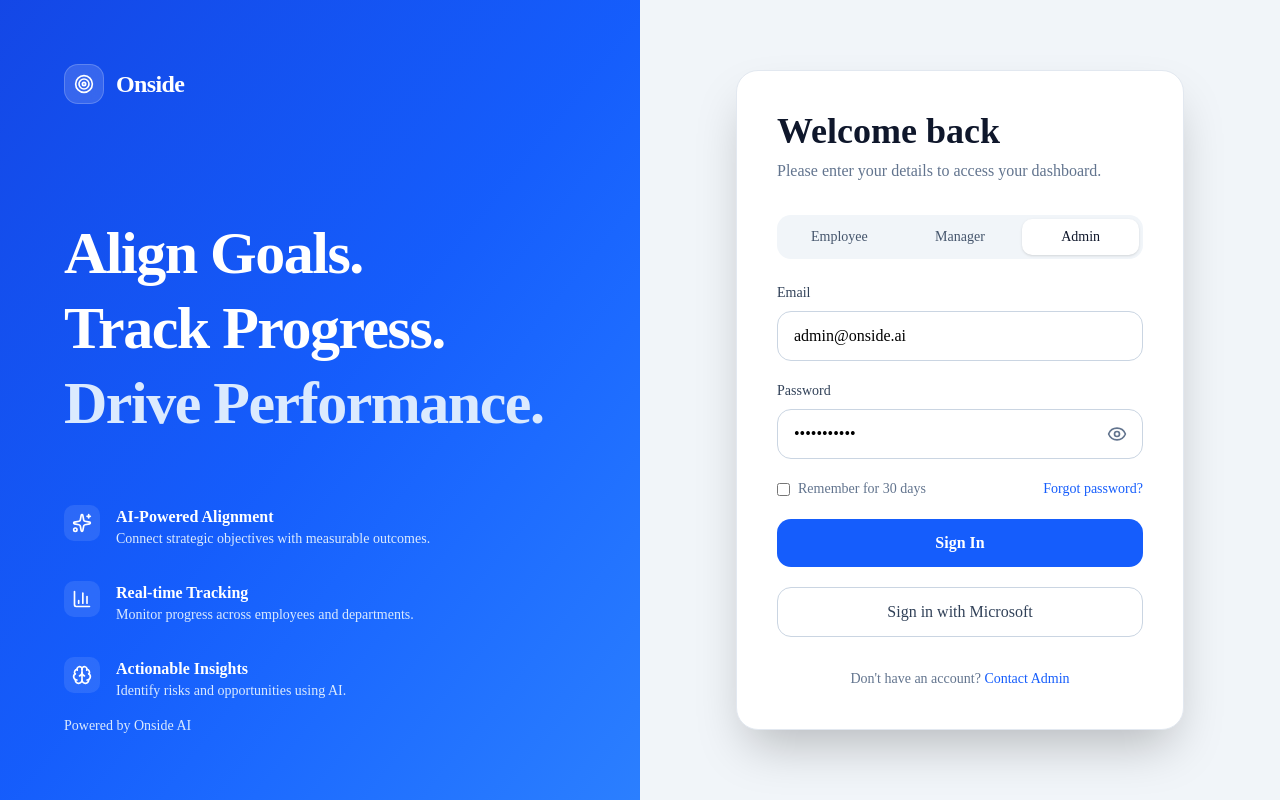
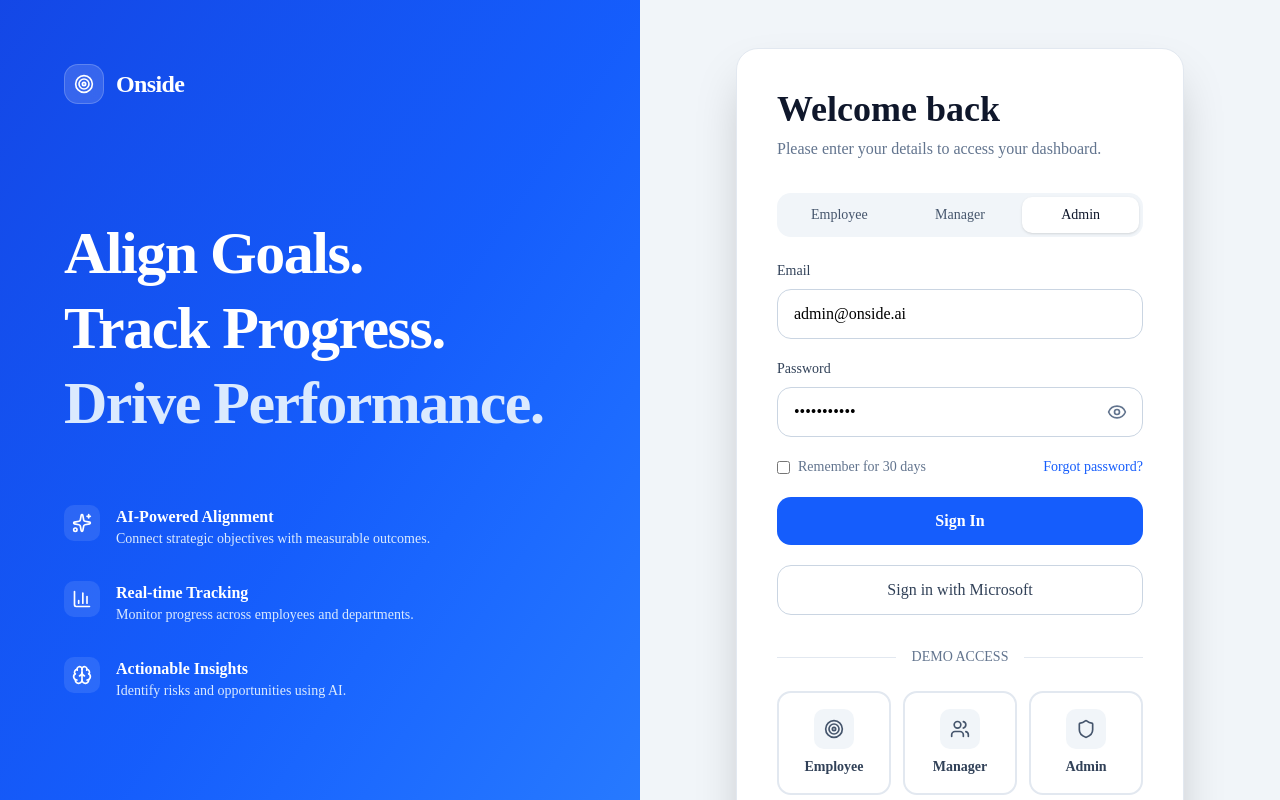
Before and after one commit to AlishaTandon25/Onside, a Next.js app: page /login in a window 1280 px wide. Shown: the top 800 px of the page. Built offline with nearby package versions, Linux system fonts and the light colour scheme.

Commit message:
Add fully functional Demo Access buttons to login page with one-click authentication

```diff
--- a/app/(auth)/login/page.tsx
+++ b/app/(auth)/login/page.tsx
@@ -10,6 +10,8 @@ import {
   Sparkles,
   BarChart3,
   Brain,
+  Users,
+  Shield,
 } from "lucide-react";
 
 type DemoRole = "EMPLOYEE" | "MANAGER" | "ADMIN";
@@ -34,6 +36,7 @@ function LoginContent() {
   const [password, setPassword] = useState("password123");
   const [showPassword, setShowPassword] = useState(false);
   const [loading, setLoading] = useState(false);
+  const [demoLoading, setDemoLoading] = useState<DemoRole | null>(null);
   const [formError, setFormError] = useState("");
 
   function selectRole(role: DemoRole) {
@@ -82,6 +85,53 @@ function LoginContent() {
 
     router.replace(result.url ?? destination);
     router.refresh();
+  }
+
+  async function handleDemoLogin(role: DemoRole) {
+    setDemoLoading(role);
+    setFormError("");
+
+    // Get credentials based on role
+    const credentials = {
+      EMPLOYEE: { email: "employee@onside.ai", password: "password123" },
+      MANAGER: { email: "manager@onside.ai", password: "password123" },
+      ADMIN: { email: "admin@onside.ai", password: "password123" },
+    };
+
+    const { email: demoEmail, password: demoPassword } = credentials[role];
+
+    // Update visible form fields so users can see which credentials are being used
+    setEmail(demoEmail);
+    setPassword(demoPassword);
+    setSelectedRole(role);
+
+    // Determine destination
+    const destination =
+      callbackUrl && callbackUrl !== "/"
+        ? callbackUrl
+        : roleDashboard[role];
+
+    try {
+      const result = await signIn("credentials", {
+        email: demoEmail,
+        password: demoPassword,
+        redirect: false,
+        callbackUrl: destination,
+      });
+
+      setDemoLoading(null);
+
+      if (!result || result.error) {
+        setFormError("Invalid email or password.");
+        return;
+      }
+
+      router.replace(result.url ?? destination);
+      router.refresh();
+    } catch (error) {
+      setDemoLoading(null);
+      setFormError("Authentication failed. Please try again.");
+    }
   }
 
   return (
@@ -297,7 +347,7 @@ function LoginContent() {
               {/* Sign In Button */}
               <button
                 type="submit"
-                disabled={loading}
+                disabled={loading || demoLoading !== null}
                 className="w-full rounded-xl bg-blue-600 text-white py-3 font-semibold hover:bg-blue-700 transition disabled:opacity-50"
               >
                 {loading
@@ -308,11 +358,77 @@ function LoginContent() {
               {/* Microsoft Sign-In */}
               <button
                 type="button"
-                className="w-full rounded-xl border border-slate-300 py-3 font-medium text-slate-700 hover:bg-slate-50"
+                disabled={loading || demoLoading !== null}
+                className="w-full rounded-xl border border-slate-300 py-3 font-medium text-slate-700 hover:bg-slate-50 disabled:opacity-50"
               >
                 Sign in with Microsoft
               </button>
             </form>
+
+            {/* Demo Access Section */}
+            <div className="mt-8">
+              <div className="relative">
+                <div className="absolute inset-0 flex items-center">
+                  <div className="w-full border-t border-slate-200"></div>
+                </div>
+                <div className="relative flex justify-center text-sm">
+                  <span className="px-4 bg-white text-slate-500 font-medium">
+                    DEMO ACCESS
+                  </span>
+                </div>
+              </div>
+
+              <div className="mt-6 grid grid-cols-3 gap-3">
+                {/* Employee Demo Card */}
+                <button
+                  type="button"
+                  onClick={() => handleDemoLogin("EMPLOYEE")}
+                  disabled={loading || demoLoading !== null}
+                  className="group relative flex flex-col items-center justify-center p-4 rounded-xl border-2 border-slate-200 bg-white hover:border-blue-500 hover:bg-blue-50 transition-all disabled:opacity-50 disabled:cursor-not-allowed"
+                >
+                  <div className="w-10 h-10 rounded-lg bg-slate-100 group-hover:bg-blue-100 flex items-center justify-center mb-2 transition-colors">
+                    <Target className="w-5 h-5 text-slate-600 group-hover:text-blue-600 transition-colors" />
+                  </div>
+                  <span className="text-sm font-semibold text-slate-700 group-hover:text-blue-700 transition-colors">
+                    {demoLoading === "EMPLOYEE" ? "Loading..." : "Employee"}
+                  </span>
+                </button>
+
+                {/* Manager Demo Card */}
+                <button
+                  type="button"
+                  onClick={() => handleDemoLogin("MANAGER")}
+                  disabled={loading || demoLoading !== null}
+                  className="group relative flex flex-col items-center justify-center p-4 rounded-xl border-2 border-slate-200 bg-white hover:border-blue-500 hover:bg-blue-50 transition-all disabled:opacity-50 disabled:cursor-not-allowed"
+                >
+                  <div className="w-10 h-10 rounded-lg bg-slate-100 group-hover:bg-blue-100 flex items-center justify-center mb-2 transition-colors">
+                    <Users className="w-5 h-5 text-slate-600 group-hover:text-blue-600 transition-colors" />
+                  </div>
+                  <span className="text-sm font-semibold text-slate-700 group-hover:text-blue-700 transition-colors">
+                    {demoLoading === "MANAGER" ? "Loading..." : "Manager"}
+                  </span>
+                </button>
+
+                {/* Admin Demo Card */}
+                <button
+                  type="button"
+                  onClick={() => handleDemoLogin("ADMIN")}
+                  disabled={loading || demoLoading !== null}
+                  className="group relative flex flex-col items-center justify-center p-4 rounded-xl border-2 border-slate-200 bg-white hover:border-blue-500 hover:bg-blue-50 transition-all disabled:opacity-50 disabled:cursor-not-allowed"
+                >
+                  <div className="w-10 h-10 rounded-lg bg-slate-100 group-hover:bg-blue-100 flex items-center justify-center mb-2 transition-colors">
+                    <Shield className="w-5 h-5 text-slate-600 group-hover:text-blue-600 transition-colors" />
+                  </div>
+                  <span className="text-sm font-semibold text-slate-700 group-hover:text-blue-700 transition-colors">
+                    {demoLoading === "ADMIN" ? "Loading..." : "Admin"}
+                  </span>
+                </button>
+              </div>
+
+              <p className="mt-3 text-center text-xs text-slate-500">
+                Click any role to instantly sign in with demo credentials
+              </p>
+            </div>
 
             {/* Footer */}
             <div className="mt-8 text-center text-sm text-slate-500">
```
